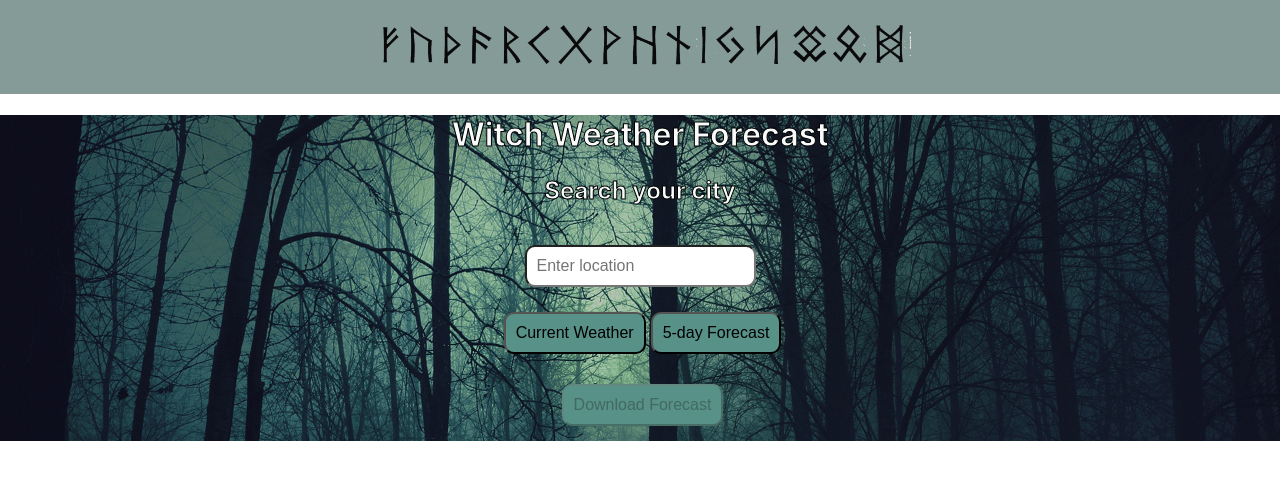
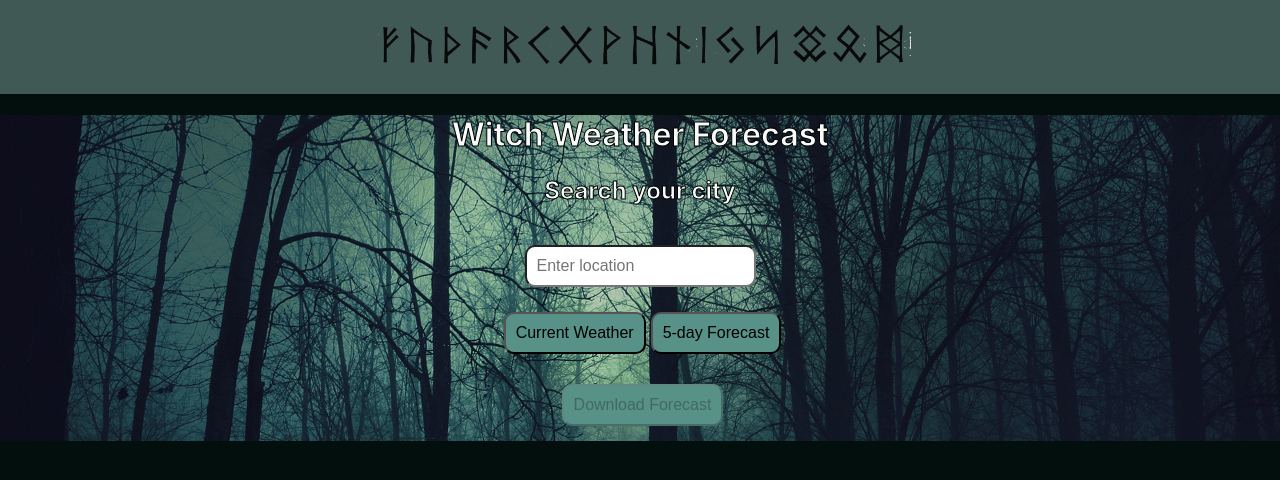
Before and after one commit to annie-uchiha/witch-weather-forecast, a React (Create React App) app in the folder weather-app/: page / in a window 1280 px wide. Shown: the top 480 px of the page. Built offline with nearby package versions, Linux system fonts and the light colour scheme.

Commit message:
found styling issue - resolved

```diff
--- a/weather-app/src/index.css
+++ b/weather-app/src/index.css
@@ -5,6 +5,7 @@ body {
     sans-serif;
   -webkit-font-smoothing: antialiased;
   -moz-osx-font-smoothing: grayscale;
+  background-color: rgb(2, 15, 13);
 }
 
 code {
```
